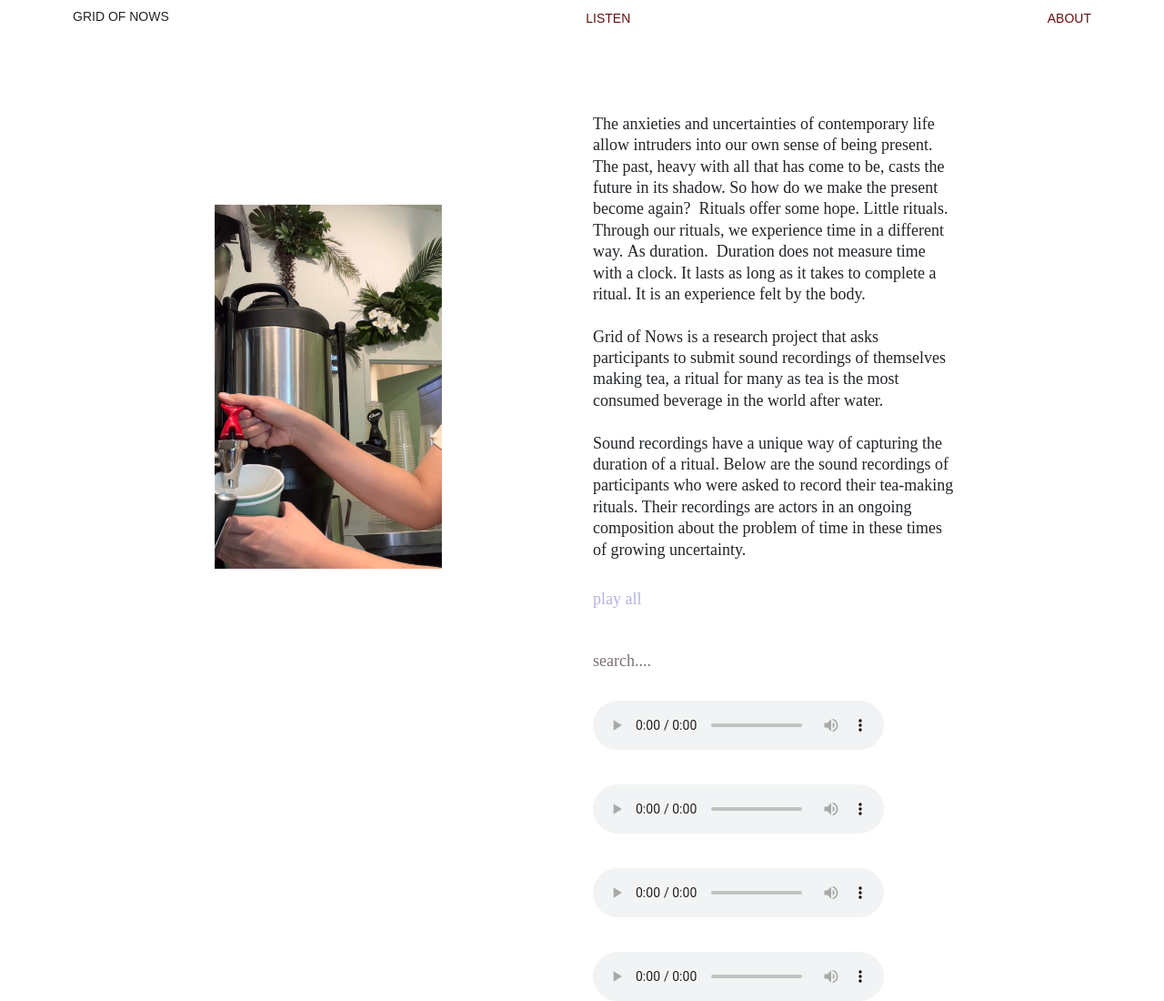
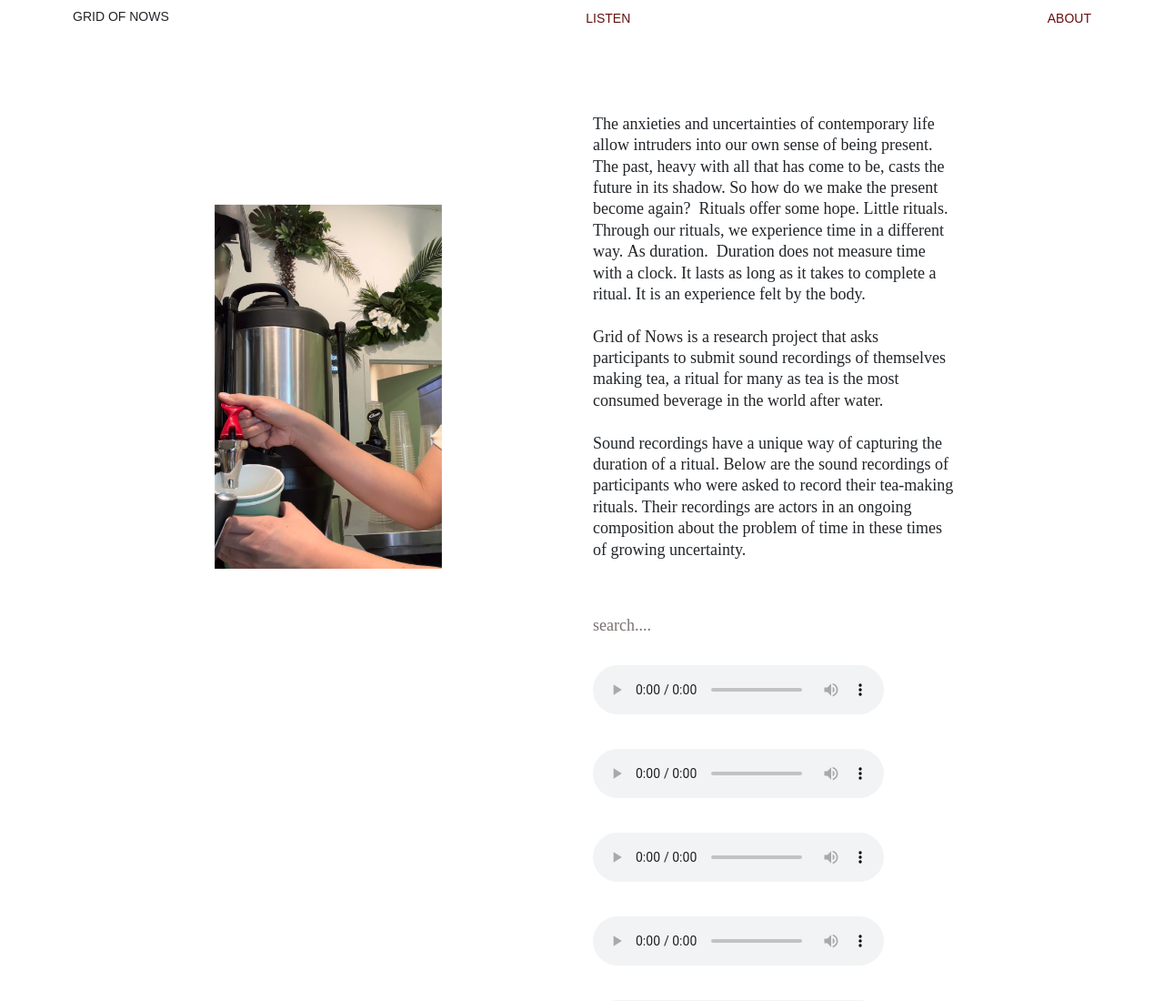
Before and after one commit to hamandcheese862/gridofnows, a plain HTML site: page index.html in a window 1280 px wide. Shown: the top 1100 px of the page at 91% size. Drawn offline with nearby package versions, Linux system fonts and the light colour scheme.

Commit message:
Update index.html
remove play all/pause all

```diff
--- a/index.html
+++ b/index.html
@@ -60,30 +60,7 @@
 
     <br>
 
-    <!--
 
-    <div class="text">
-
-    <p class="measured">Measured time</p>
-    <p class="durational">Durational time</p>
-
-  </div>
-
-  -->
-
-    <!-- <p>Measured time: quarantine, incubation, statistical modeling, tracking, interruption. Our sense of time is suppressed currently by a steady march of crises, first by COVID-19’s sudden intrusion on pre-existing  <span id="dots">...</span>
-      <span id="more">social life, or what has come to be known as the “normal” everyone wishes to “get back to.” Time is on hold, and everywhere time is being counted. For instance, the first time-object with which much of the world became familiar was quarantine, the 8th most searched term in 2020, according to Google’s 2020 Year in Search data release. Projections of time: the time between contracting the virus and showing symptoms. This sense of time was projected further onto statistical modeling, say when superspreader events preceded a spike in hospital cases two weeks later, and the number of hospital beds would compress under the exponential rate of infection.
-
-      Here the predictability of past time bringing a sense of order to the chaotic time that lies ahead. And those of us who, at the beginning at least, took to exercise routines and data tracking, became accustomed to turning the body of the wearer into a measured time object: every pulse counted, changes to the intervals between heartbeats recorded, blood flow accounted for, breathing rates monitored at least enough for the Watch to interrupt and remind its wearer that it is time, again, to breathe, or wash your hands for 20 seconds (Happy birthday twice, happy birthday twice). Time for the dog to have another walk. Time to feed the cat, vacuum the floor, waste time streaming. Finally, not as if this would mark the end of a definitive list, but there is far too much time suddenly: isolation, boredom, exhaustion, uncertainty, all have been the effect of this stage wherein which time is on hold – such private inner experiences as exhaustion and boredom are spatialized. So many dimensions to time, what Steffen Mau refers to as the quantification of everything that makes the concrete experience of time, the visceral flow of becoming imperceptible, a near impossibility. Time, the great intruder on time.</p>
-
-
-              <button onclick="myFunction()" id="myBtn">Read more</button>
-
-
-        <div id="submitform">
-          <p>This website is under construction. &#xA9; 2022</p>
-        </div>
-         -->
 
       </div>
 
@@ -113,18 +90,6 @@
             <span id="listen"></span>
 
         </p>
-
-
-
-        <div class="all">
-
-          <audio id="teaKettle1" src="Tea Prototype test 2.mp3"></audio>
-          <a id="audioControl1" href="#">
-            <p><span id="play1">play all</span></p>
-            <p><span id="pause1">pause all</span></p>
-
-          </a>
-        </div>
 
         <br>
 
```
